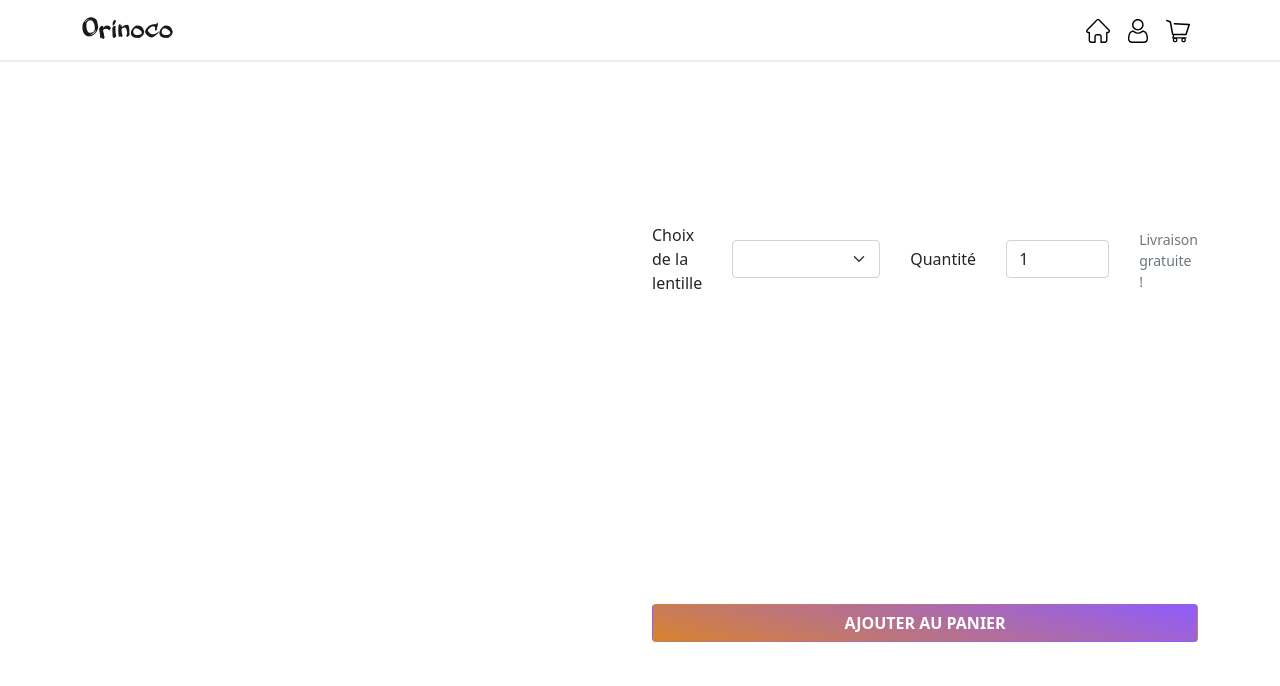
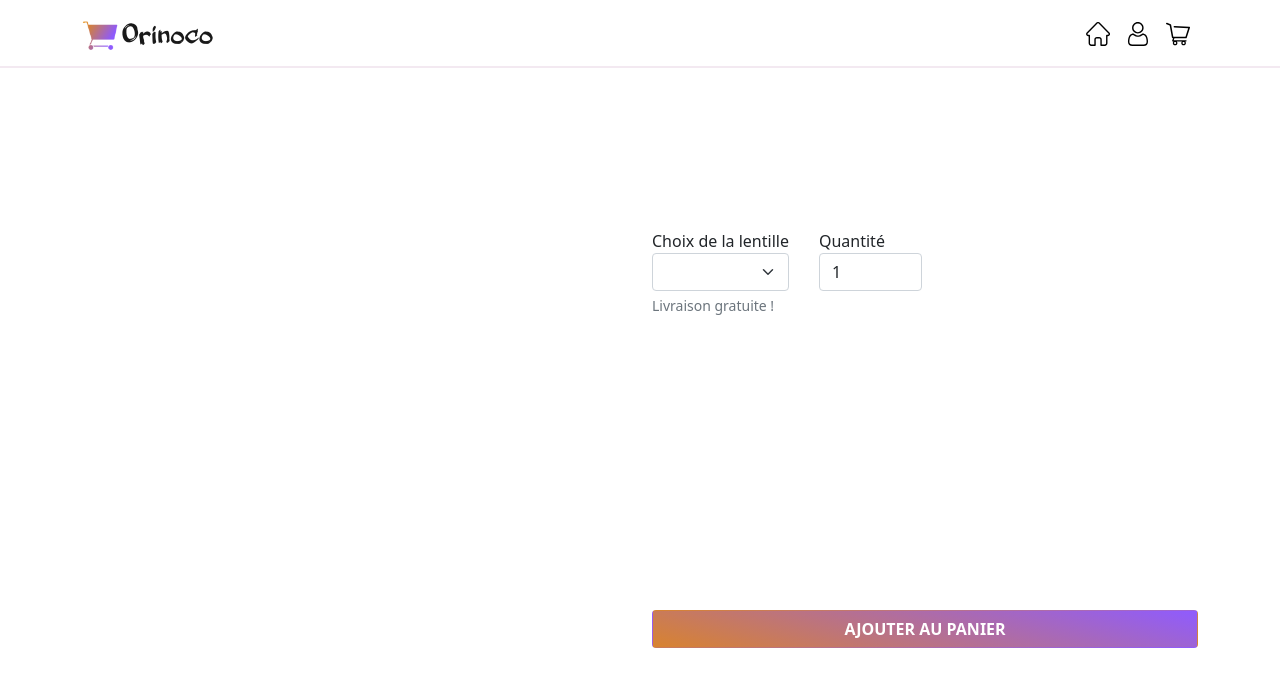
Before and after one commit to Monkeylectric/SebastienFerrer_5_23082021, a plain HTML site: page product.html in a window 1280 px wide. Drawn offline with nearby package versions, Linux system fonts and the light colour scheme; no server answers.

Commit message:
Add files via upload

```diff
--- a/product.html
+++ b/product.html
@@ -30,7 +30,8 @@
         <!-- Navbar -->
         <nav class="navbar navbar-expand-lg navbar-light">
             <div class="container">
-                <a href="index.html" class="navbar-brand">
+                <a href="index.html" class="navbar-brand d-flex align-items-end">
+                    <img class="logo_orinoco" src="front/icons/logo.png" alt="logo Orinoco">
                     <h1>Orinoco</h1>
                 </a>
                 <button class="navbar-toggler" type="button" data-bs-toggle="collapse" data-bs-target="#navbarSupportedContent" aria-controls="navbarSupportedContent" aria-expanded="false" aria-label="Toggle navigation">
@@ -76,12 +77,16 @@
                         <p id="product__description"></p>
 
                         <div id="product__formHeader__choices">
-                            <label for="product__select">Choix de la lentille</label>
-                            <select id="product__select" class="form-select" aria-label="Lenses choice"></select>
-                            <label for="product__quantity">Quantité</label>
-                            <input type="number" id="product__quantity" name="product__quantity" value="1" min="1" max="100">
-                            <div id="productHelp" class="form-text">Livraison gratuite !</div>
+                            <div>
+                                <label for="product__select">Choix de la lentille</label>
+                                <select id="product__select" class="form-select" aria-label="Lenses choice"></select>
+                            </div>
+                            <div>
+                                <label for="product__quantity">Quantité</label>
+                                <input type="number" id="product__quantity" name="product__quantity" value="1" min="1" max="100">
+                            </div>
                         </div>
+                        <div id="productHelp" class="form-text">Livraison gratuite !</div>
                     </div>
 
                     <div id="product__formFooter">
```
Also changed, not shown: cart.html (+2 -1 lines), index.html (+2 -1 lines), validate.html (+2 -1 lines).
